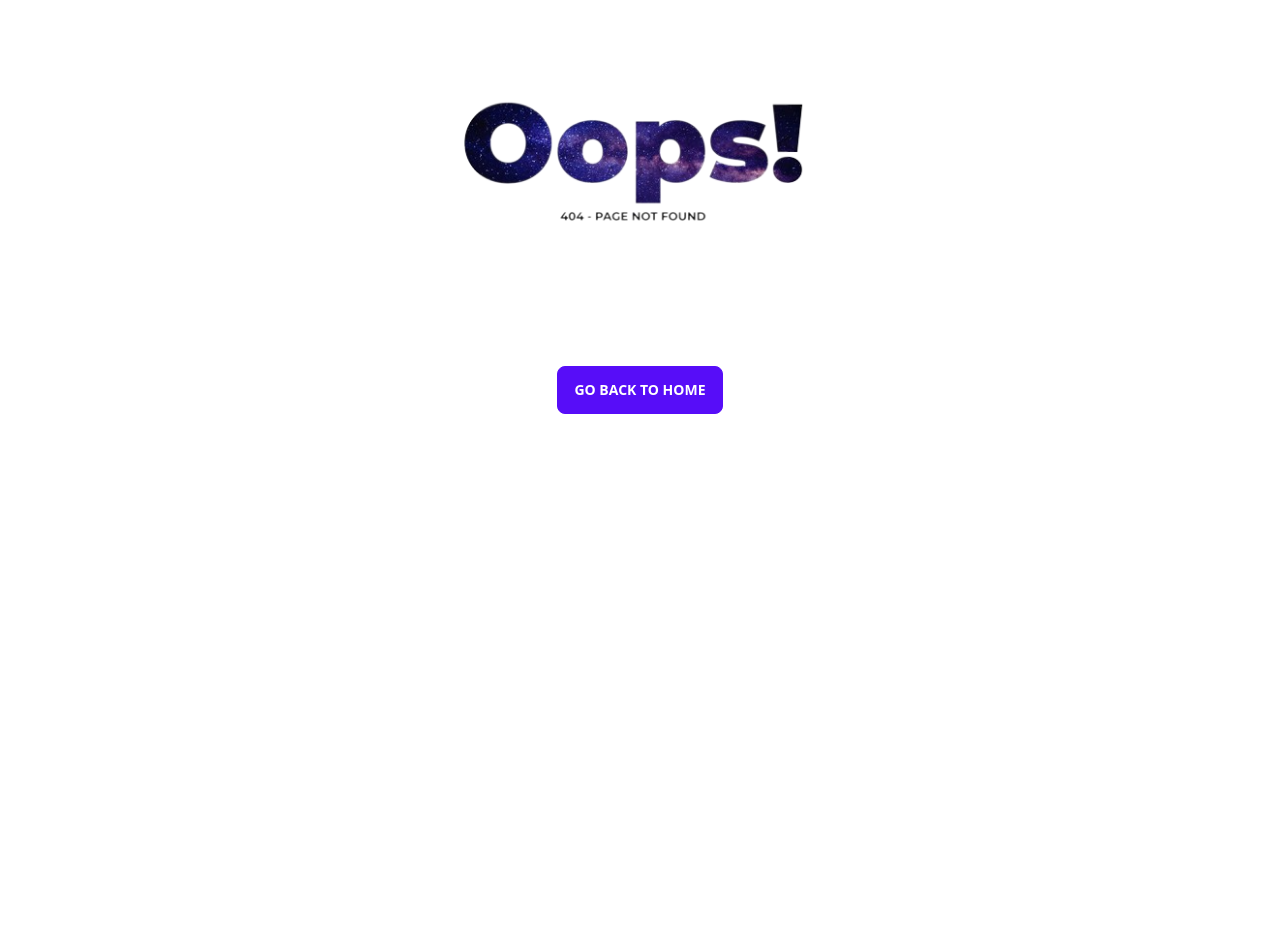
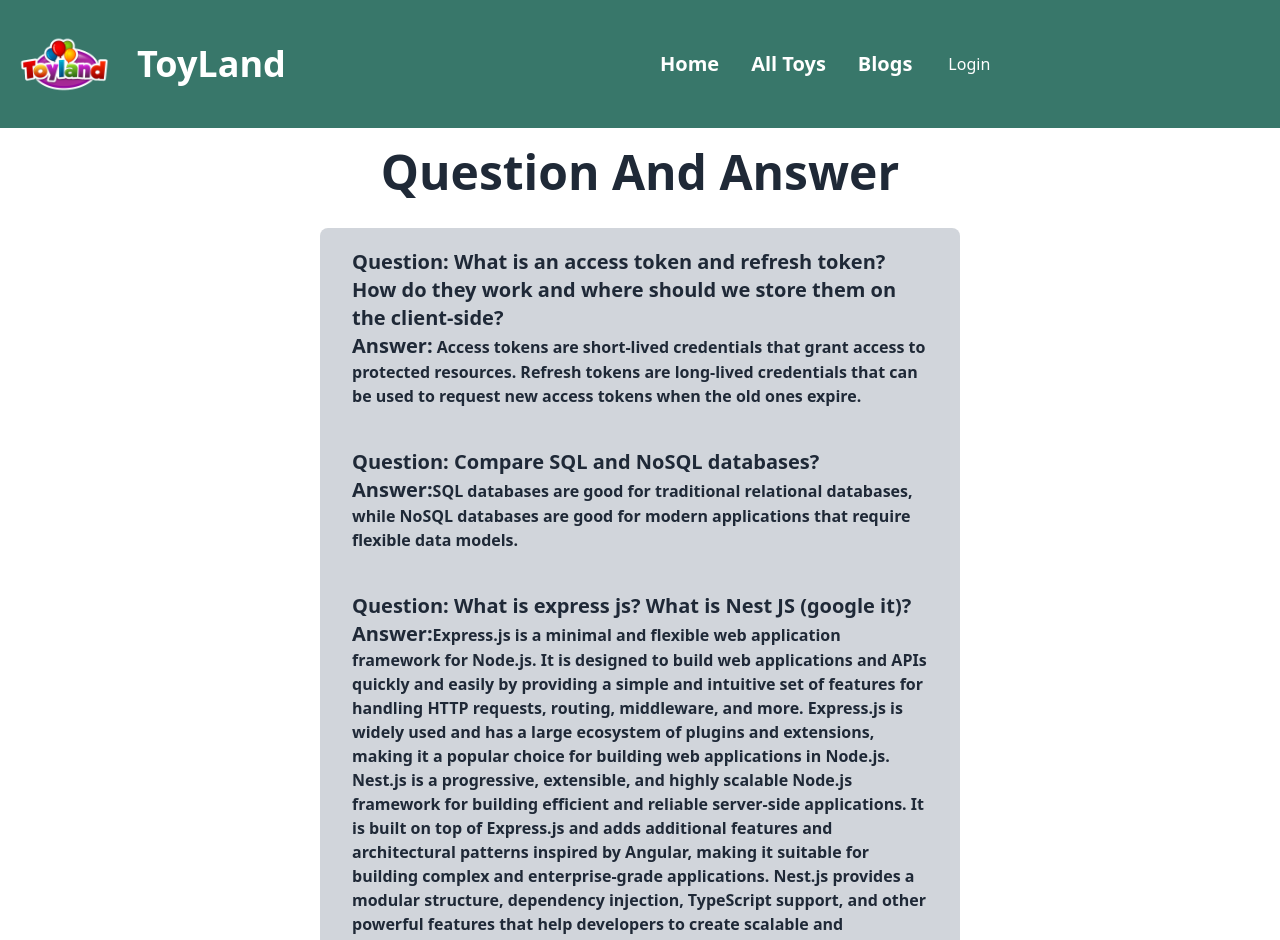
Before and after one commit to fensami/toyland-client, a React (Vite) app: page /blogs in a window 1280 px wide. Shown: the top 940 px of the page. Before the commit the page ends 800 px from the top, so only its background shows below. Built offline with nearby package versions, Linux system fonts and the light colour scheme; no server answers.

Commit message:
create logout context and added navbar login and logOut

```diff
--- /dev/null
+++ b/src/Components/Pages/Blogs/Blogs.jsx
@@ -0,0 +1,37 @@
+import React from 'react';
+
+const Blogs = () => {
+    return (
+        <div>
+            <h1 className='font-bold mt-5 text-5xl text-center'>Question And Answer</h1>
+            <div className='w-1/2 rounded-lg my-8 mx-auto bg-gray-300'>
+                <article className='my-5 pt-5 '>
+                <h1 className='font-semibold text-xl px-8'><small className='font-bold text-xl '>Question: </small> What is an access token and refresh token? How do they work and where should we store them on the client-side?
+                </h1>
+                <p className='font-semibold px-8'><small className='font-bold text-xl'>Answer:</small> Access tokens are short-lived credentials that grant access to protected resources. Refresh tokens are long-lived credentials that can be used to request new access tokens when the old ones expire. </p>
+                </article>
+                <article className='my-5 pt-5'>
+                <h1 className='font-semibold text-xl px-8'><small className='font-bold text-xl '>Question:</small> Compare SQL and NoSQL databases?
+                </h1>
+                <p className='font-semibold px-8'><small className='font-bold text-xl'>Answer:</small>SQL databases are good for traditional relational databases, while NoSQL databases are good for modern applications that require flexible data models.</p>
+                </article>
+                <article className='my-5 pt-5'>
+                <h1 className='font-semibold text-xl px-8'><small className='font-bold text-xl '>Question:</small> What is express js? What is Nest JS (google it)?
+                </h1>
+                <p className='font-semibold px-8'><small className='font-bold text-xl'>Answer:</small>
+                Express.js is a minimal and flexible web application framework for Node.js. It is designed to build web applications and APIs quickly and easily by providing a simple and intuitive set of features for handling HTTP requests, routing, middleware, and more. Express.js is widely used and has a large ecosystem of plugins and extensions, making it a popular choice for building web applications in Node.js.
+                </p>
+                <p className='px-8 font-semibold'>Nest.js is a progressive, extensible, and highly scalable Node.js framework for building efficient and reliable server-side applications. It is built on top of Express.js and adds additional features and architectural patterns inspired by Angular, making it suitable for building complex and enterprise-grade applications. Nest.js provides a modular structure, dependency injection, TypeScript support, and other powerful features that help developers to create scalable and maintainable server-side applications.</p>
+                </article>
+
+                <article className='my-5 pt-5'>
+                <h1 className='font-semibold text-xl px-8'><small className='font-bold text-xl '>Question:</small> Compare SQL and NoSQL databases?
+                </h1>
+                <p className='font-semibold px-8'><small className='font-bold text-xl'>Answer:</small>SQL databases are good for traditional relational databases, while NoSQL databases are good for modern applications that require flexible data models.</p>
+                </article>
+            </div>
+        </div>
+    );
+};
+
+export default Blogs;
--- a/src/Components/Pages/Login/Login.jsx
+++ b/src/Components/Pages/Login/Login.jsx
@@ -1,20 +1,29 @@
-import React from 'react';
+import React, { useContext } from 'react';
 import { Link } from 'react-router-dom';
+import { AuthContext } from '../../../Providers/AuthProvider';
 
 const Login = () => {
+    const {signIn} = useContext(AuthContext)
     const handleLogin = event => {
         event.preventDefault()
         const form = event.target
         const email = form.email.value;
         const password =form.password.value;
         console.log(email, password);
+
+        signIn(email, password)
+        .then(result => {
+            const logUser = result.user;
+            console.log(logUser);
+        })
+        .catch(error => {console.log(error);})
     }
     return (
-        <div className="bg-[#367468] min-h-screen flex items-center justify-center">
-      <form onSubmit={handleLogin} className="w-full max-w-sm bg-[#afbebb] rounded p-8" >
-        <h2 className="text-2xl font-bold mb-4 text-center">Login</h2>
+        <div className=" min-h-screen flex items-center justify-center">
+      <form onSubmit={handleLogin} className="w-full max-w-sm bg-[#367468] rounded-xl p-8" >
+        <h2 className="text-2xl font-bold mb-4 text-white text-center">Login</h2>
         <div className="mb-4">
-          <label className="block mb-1 font-bold ">Email</label>
+          <label className="block mb-1 font-bold text-white">Email</label>
           <input
             type="email"
             name='email'
@@ -23,7 +32,7 @@ const Login = () => {
           />
         </div>
         <div className="mb-4">
-          <label className="block mb-1 font-bold">Password</label>
+          <label className="block mb-1 font-bold text-white">Password</label>
           <input
             type="password"
             name='password'
@@ -31,9 +40,9 @@ const Login = () => {
             className="w-full px-4 py-2 border border-gray-300 rounded focus:outline-none focus:border-purple-500" required
           />
         </div>
-        <button className="w-full py-2 px-4 bg-[#38776a] text-white rounded hover:bg-[#214a42]" type="submit">Register</button>
-        <button className="w-full py-2 px-4 bg-red-500 text-white rounded hover:bg-green-600 mt-5" type="submit">Google</button>
-        <h1 className='mt-5 text-xl'>Already have an account <Link to='/registration' className='text-[#1e453e] font-extrabold '>Registration</Link></h1>
+        <button className="w-full py-2 px-4 text-white rounded hover:bg-green-600 font-bold" type="submit">Login</button>
+        <button className="w-full py-2 px-4 bg-red-500 text-white rounded hover:bg-green-600 mt-5 font-bold" type="submit">Google</button>
+        <h1 className='mt-5 text-white'>New user? <Link to='/registration' className='text-white  font-bold '>Registration</Link></h1>
       </form>
     </div>
     );
--- a/src/Components/Pages/Navbar/Navbar.jsx
+++ b/src/Components/Pages/Navbar/Navbar.jsx
@@ -1,8 +1,15 @@
-import React from 'react';
+import React, { useContext } from 'react';
 import { Link } from 'react-router-dom';
 import logomain from '../../../../public/logomain1.png'
+import { AuthContext } from '../../../Providers/AuthProvider';
 
 const Navbar = () => {
+  const { user, logOut } = useContext(AuthContext);
+  const handleLogout = () => {
+    logOut()
+      .then()
+      .catch(error => { console.log(error) })
+  }
   return (
     <div className="navbar bg-[#38776a] text-white	">
       <div className="navbar-start">
@@ -12,9 +19,15 @@ const Navbar = () => {
           </label>
           <ul tabIndex={0} className="menu menu-compact dropdown-content mt-3 p-2 shadow bg-base-100 rounded-box w-52">
             <li><a>Home</a></li>
-        <li><a>All Pats</a></li>
-        <li><a>My Pats</a></li>
-        <li><a>Add A Pats</a></li>
+            <li><a>All Toys</a></li>
+            {
+              user && <>
+
+                  <li><a>My Toys</a></li>
+                  <li><a>Add A Toys</a></li>
+
+              </>
+            }
             <li><a>Blogs</a></li>
           </ul>
         </div>
@@ -27,16 +40,32 @@ const Navbar = () => {
       <div className="navbar-center  hidden lg:flex">
         <ul className="font-bold text-xl menu menu-horizontal px-1">
           <li><Link to='/'>Home</Link></li>
-      <li><a>All Pats</a></li>
+          <li><a>All Toys</a></li>
 
-      <li><a>My Pats</a></li>
-      <li><a>Add A Pats</a></li>
-      <li><a>Blogs</a></li>
+          {
+            user && <>
+
+                <li><a>My Toys</a></li>
+                <li><a>Add A Toys</a></li>
+
+            </>
+          }
+          <li><Link to='/blogs'>Blogs</Link></li>
         </ul>
       </div>
-  <Link to='/login'>
+      {/* <Link to='/login'>
   <button className="w-full py-2 px-4 text-white rounded hover:bg-[#0a2d26]" type="submit">Login</button>
+  </Link> */}
+      <div>
+        {
+          user ?
+            <Link><button className="w-full py-2 px-4 text-white rounded hover:bg-[#0a2d26]" onClick={handleLogout} type="submit">LogOut</button></Link> :
+            <Link to='/login'><button className="w-full py-2 px-4 text-white rounded hover:bg-[#0a2d26]" type="submit">Login</button>
             </Link>
+        }
+      </div>
+
+
     </div>
   );
 };
--- a/src/Components/Pages/Registration/Registration.jsx
+++ b/src/Components/Pages/Registration/Registration.jsx
@@ -26,39 +26,39 @@ const Registration = () => {
 
   }
     return (
-        <div className="bg-purple-600 min-h-screen flex items-center justify-center py-12">
-      <form onSubmit={handleRegister} className="w-full max-w-sm bg-purple-200 rounded p-8" >
-        <h2 className="text-2xl font-bold text-purple-500 mb-4 text-center">Registration</h2>
+        <div className=" min-h-screen flex items-center justify-center py-12">
+      <form onSubmit={handleRegister} className="w-full max-w-sm bg-[#367468] rounded p-8" >
+        <h2 className="text-2xl font-bold text-white mb-4 text-center">Registration</h2>
         <div className="mb-4">
-          <label className="block mb-1 text-purple-500">Name</label>
+          <label className="block mb-1 text-white font-bold">Name</label>
           <input
-            type="text" name='name'
+            type="text" name='name' placeholder='Name'
             className="w-full px-4 py-2 border border-gray-300 rounded focus:outline-none focus:border-purple-500" required
           />
         </div>
         <div className="mb-4">
-          <label className="block mb-1 text-purple-500">Email</label>
+          <label className="block mb-1 text-white font-bold">Email</label>
           <input
-            type="email" name='email'
+            type="email" name='email' placeholder='Email'
             className="w-full px-4 py-2 border border-gray-300 rounded focus:outline-none focus:border-purple-500" required
           />
         </div>
         <div className="mb-4">
-          <label className="block mb-1 text-purple-500">Password</label>
+          <label className="block mb-1 text-white font-bold">Password</label>
           <input
-            type="password" name='password'
+            type="password" name='password' placeholder='password'
             className="w-full px-4 py-2 border border-gray-300 rounded focus:outline-none focus:border-purple-500"
           />
         </div>
         <div className="mb-4">
-          <label className="block mb-1 text-purple-500">Image URL:</label>
+          <label className="block mb-1 text-white font-bold">Image URL:</label>
           <input
-            type="text" name='imgUrl'
+            type="text" name='imgUrl' placeholder='Image Url'
             className="w-full px-4 py-2 border border-gray-300 rounded focus:outline-none focus:border-purple-500"
           />
         </div>
-        <button className="w-full py-2 px-4 bg-purple-500 text-white rounded hover:bg-purple-600" type="submit">Register</button>
-        <h1 className='mt-5'>Already have an account <Link to='/login' className='text-purple-500 font-extrabold'>Login</Link></h1>
+        <button className="w-full py-2 px-4 text-white rounded hover:bg-green-600 font-bold" type="submit">Register</button>
+        <h1 className='mt-5 text-white'>Already have an account <Link to='/login' className='text-white font-extrabold'>Login</Link></h1>
       </form>
     </div>
     );
--- a/src/Providers/AuthProvider.jsx
+++ b/src/Providers/AuthProvider.jsx
@@ -1,5 +1,5 @@
 import React, { Children, createContext, useEffect, useState } from 'react';
-import { createUserWithEmailAndPassword, getAuth, onAuthStateChanged, signInWithEmailAndPassword } from "firebase/auth";
+import { GoogleAuthProvider, createUserWithEmailAndPassword, getAuth, onAuthStateChanged, signInWithEmailAndPassword, signOut } from "firebase/auth";
 import app from '../firebase/firebase.config';
 
 
@@ -10,6 +10,7 @@ export const AuthContext = createContext(null);
 const AuthProvider = ({children}) => {
     const [user, setUser] = useState(null);
     const [loading, setLoading] = useState(true)
+    const googleProvider = new GoogleAuthProvider();
 
     const auth = getAuth(app);
 
@@ -18,7 +19,13 @@ const AuthProvider = ({children}) => {
         return createUserWithEmailAndPassword(auth, email, password);
     }
     const signIn = (email, password) => {
+        setLoading(true)
         return signInWithEmailAndPassword(auth, email, password)
+    }
+    const logOut =() => {
+        setLoading(true)
+        return signOut(auth)
+
     }
 
 
@@ -35,7 +42,9 @@ const AuthProvider = ({children}) => {
 
     const authInfo = {
         user,
-        createUser
+        createUser,
+        signIn,
+        logOut
 
     }
     return (
--- a/src/Routes/Routes.jsx
+++ b/src/Routes/Routes.jsx
@@ -4,6 +4,7 @@ import Home from "../Components/Home/Home/Home";
 import Registration from "../Components/Pages/Registration/Registration";
 import Login from "../Components/Pages/Login/Login";
 import ErrorPage from "../Components/Pages/Errorpage/ErrorPage";
+import Blogs from "../Components/Pages/Blogs/Blogs";
 
 const router = createBrowserRouter([
     {
@@ -21,6 +22,10 @@ const router = createBrowserRouter([
             {
                 path: 'login',
                 element: <Login></Login>
+            },
+            {
+                path: 'blogs',
+                element: <Blogs></Blogs>
             }
         ]
     },
```
Lines whose indentation alone changed are shown as unchanged.
